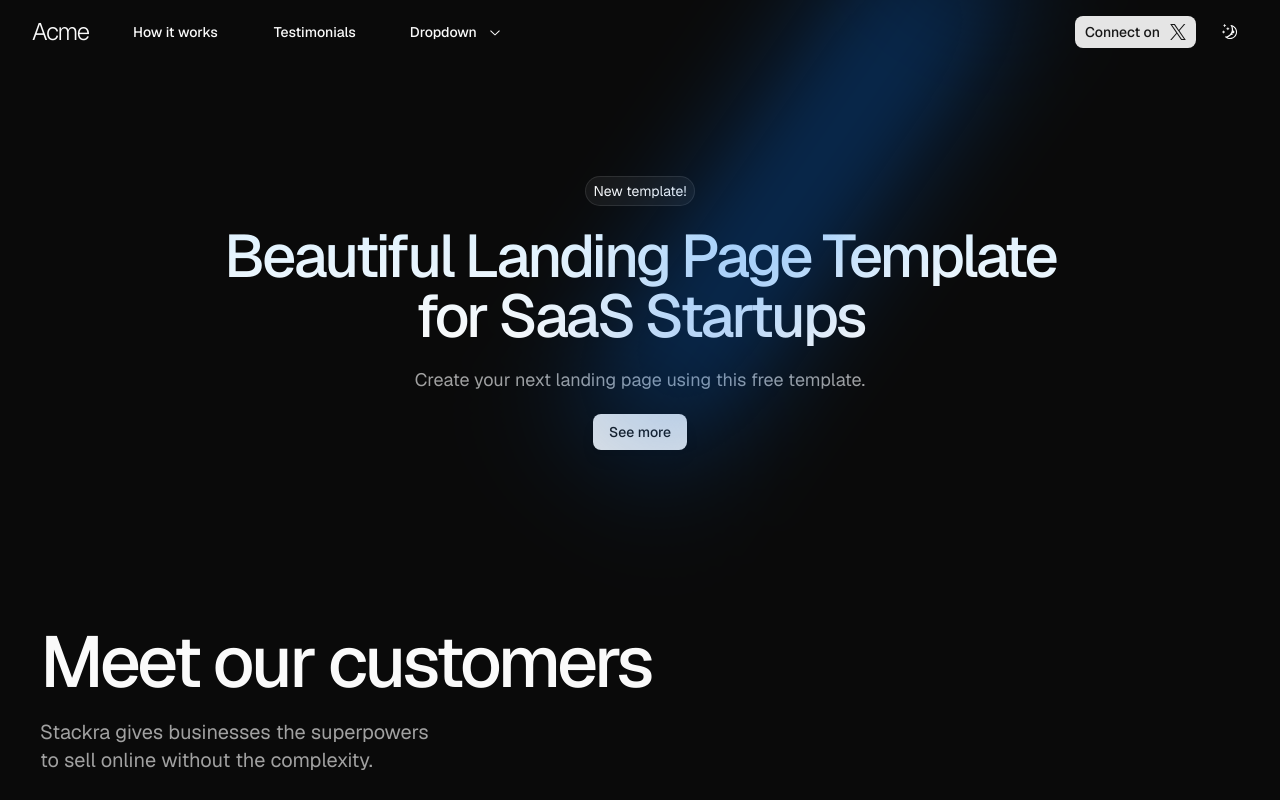
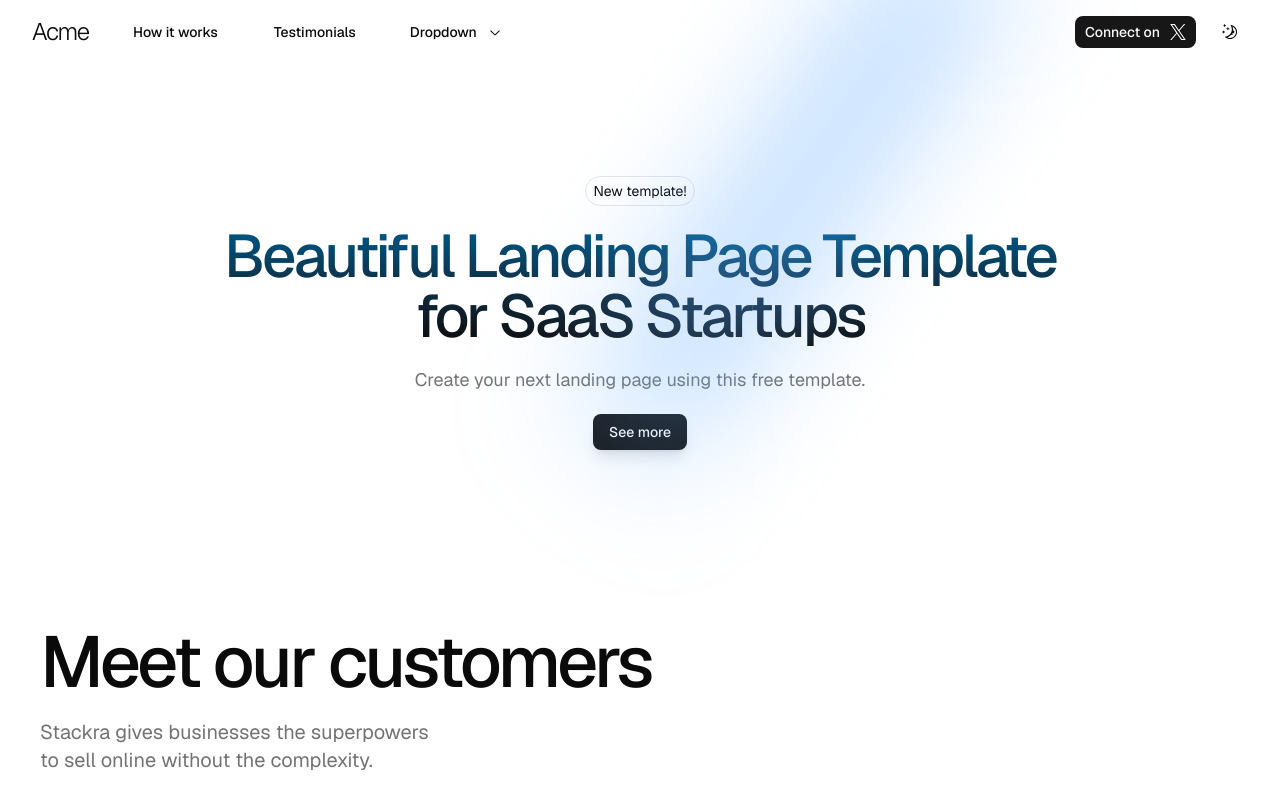
Before and after one commit to danieboy180-stack/stackra-landing, a Next.js app: page / in a window 1280 px wide. Shown: the top 800 px of the page. Built offline with nearby package versions, Linux system fonts and the light colour scheme.

Commit message:
style(landing): default to the light (Dub) theme [skip ci]

```diff
--- a/app/providers.tsx
+++ b/app/providers.tsx
@@ -4,7 +4,12 @@ import { ThemeProvider as NextThemesProvider } from "next-themes";
 
 export function Providers({ children }: { children: React.ReactNode }) {
   return (
-    <NextThemesProvider attribute="class" defaultTheme="dark">
+    <NextThemesProvider
+      attribute="class"
+      defaultTheme="light"
+      enableSystem={false}
+      storageKey="stackra-theme"
+    >
       {children}
     </NextThemesProvider>
   );
```
